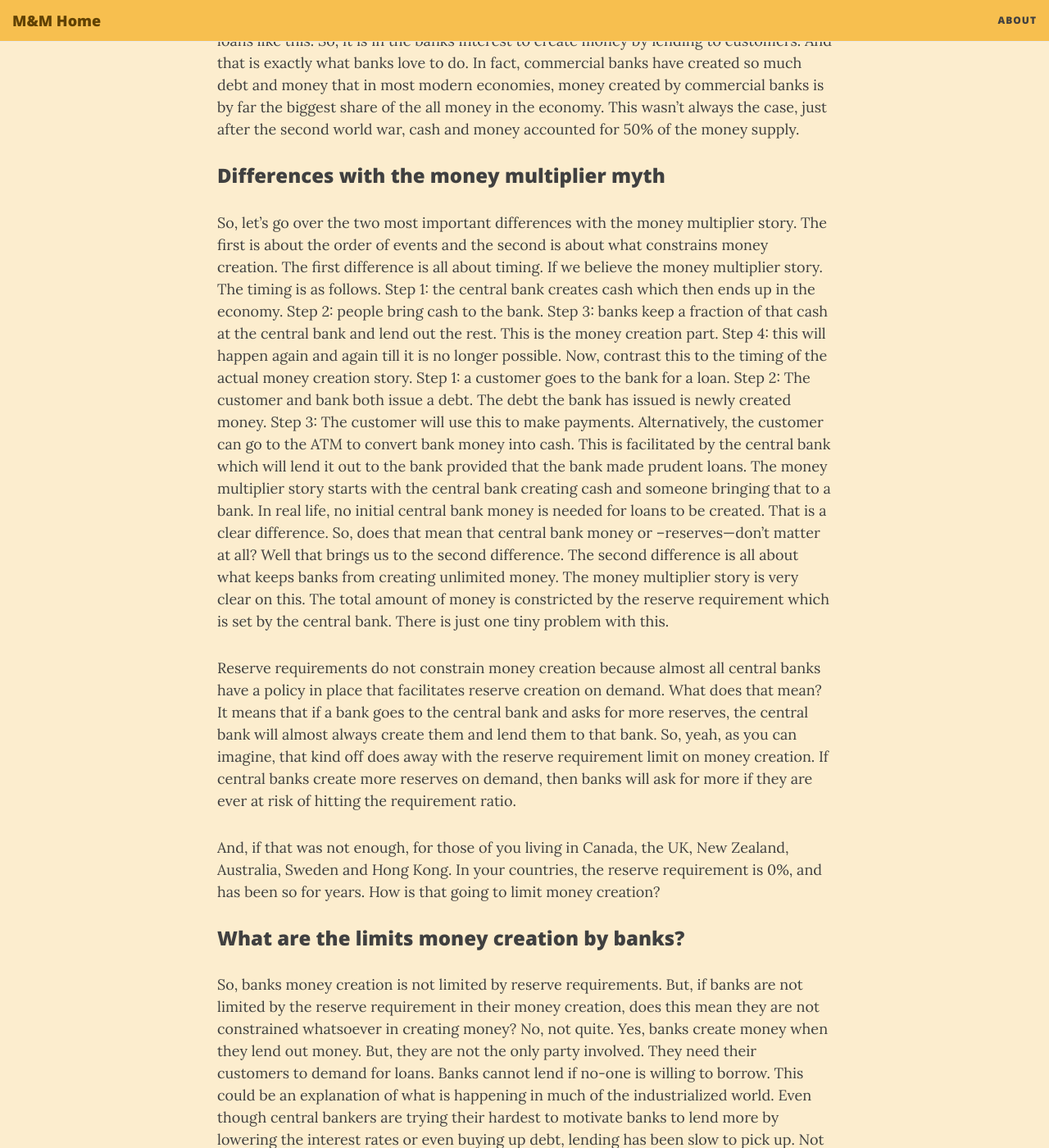
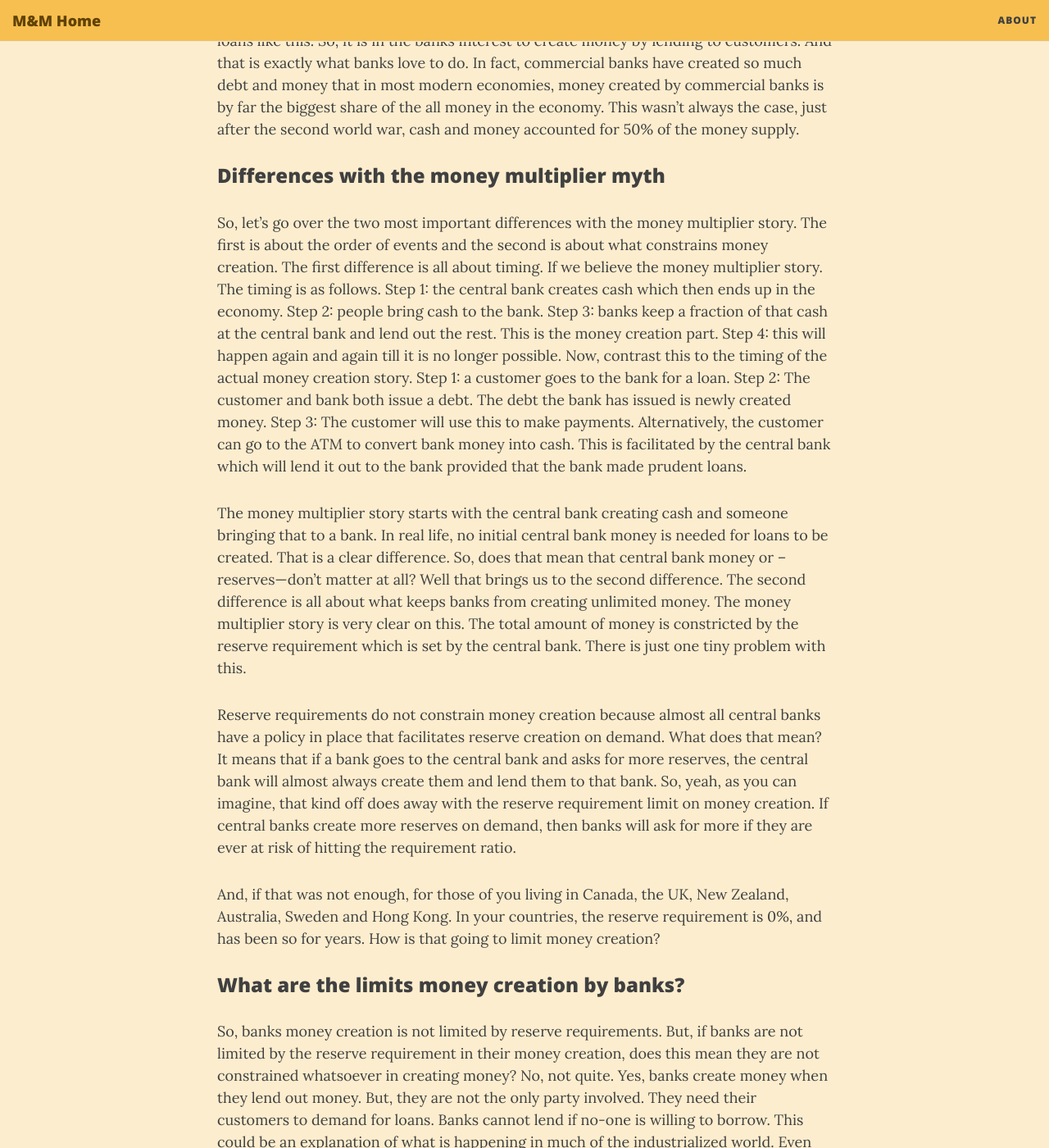
Before and after one commit to joerischasfoort/money-macro, a Jekyll site: the page built from _posts/2020-2-26-banks-make-money.md, in a window 1280 px wide and 1400 px high, scrolled down 2111 px. Shown: the whole window at 82% size. Built offline with Jekyll 4.4.1, drawn with Linux system fonts in a browser that asks for light colours; nearby versions of some CDN libraries; comment, search, counter and statistics services are not loaded; some of the changed lines change nothing that is shown.

Commit message:
Update 2020-2-26-banks-make-money.md

```diff
--- a/_posts/2020-2-26-banks-make-money.md
+++ b/_posts/2020-2-26-banks-make-money.md
@@ -36,6 +36,7 @@
 ### Differences with the money multiplier myth
 
 So, let’s go over the two most important differences with the money multiplier story. The first is about the order of events and the second is about what constrains money creation. The first difference is all about timing. If we believe the money multiplier story. The timing is as follows. Step 1: the central bank creates cash which then ends up in the economy. Step 2: people bring cash to the bank. Step 3: banks keep a fraction of that cash at the central bank and lend out the rest. This is the money creation part. Step 4: this will happen again and again till it is no longer possible. Now, contrast this to the timing of the actual money creation story. Step 1: a customer goes to the bank for a loan. Step 2: The customer and bank both issue a debt. The debt the bank has issued is newly created money. Step 3: The customer will use this to make payments. Alternatively, the customer can go to the ATM to convert bank money into cash. This is facilitated by the central bank which will lend it out to the bank provided that the bank made prudent loans.
+
 The money multiplier story starts with the central bank creating cash and someone bringing that to a bank. In real life, no initial central bank money is needed for loans to be created. That is a clear difference. So, does that mean that central bank money or –reserves—don’t matter at all? Well that brings us to the second difference. The second difference is all about what keeps banks from creating unlimited money. The money multiplier story is very clear on this. The total amount of money is constricted by the reserve requirement which is set by the central bank. There is just one tiny problem with this.
 
 Reserve requirements do not constrain money creation because almost all central banks have a policy in place that facilitates reserve creation on demand. What does that mean? It means that if a bank goes to the central bank and asks for more reserves, the central bank will almost always create them and lend them to that bank. So, yeah, as you can imagine, that kind off does away with the reserve requirement limit on money creation. If central banks create more reserves on demand, then banks will ask for more if they are ever at risk of hitting the requirement ratio.
@@ -55,6 +56,8 @@
 
 So let's wrap this up. Yes, banks create money. No, they do not do so by getting cash from you and then lending over and over till they reach the reserve requirement limit. The reserve requirement is not a hard limit on money creation because central banks create new reserves to support healthy but cash strained banks. Remember, even though banks can technically ‘create money’, they can still fail because they do have to pay back that money. There are some other important soft limits on bank money creation though. These are the public’s demand for debt, capital requirements, and liquidity concerns.
 
+![logo](/img/money_macro.png){:class="img-responsive"}
+
 ### Further reading
 If this topic has peaked your interest and you would like to know more about it. I've suggested some excellent books below:
 
```
